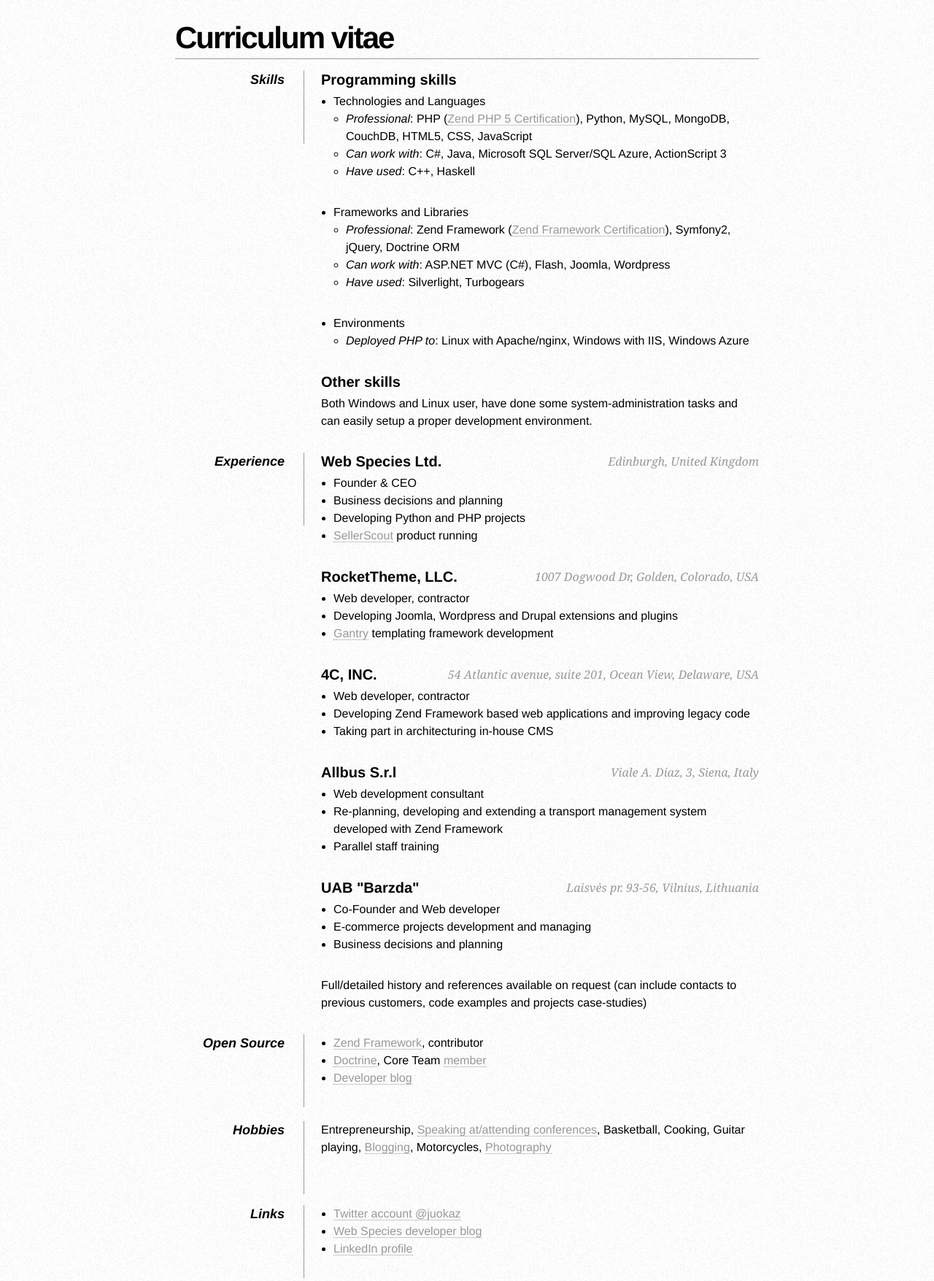
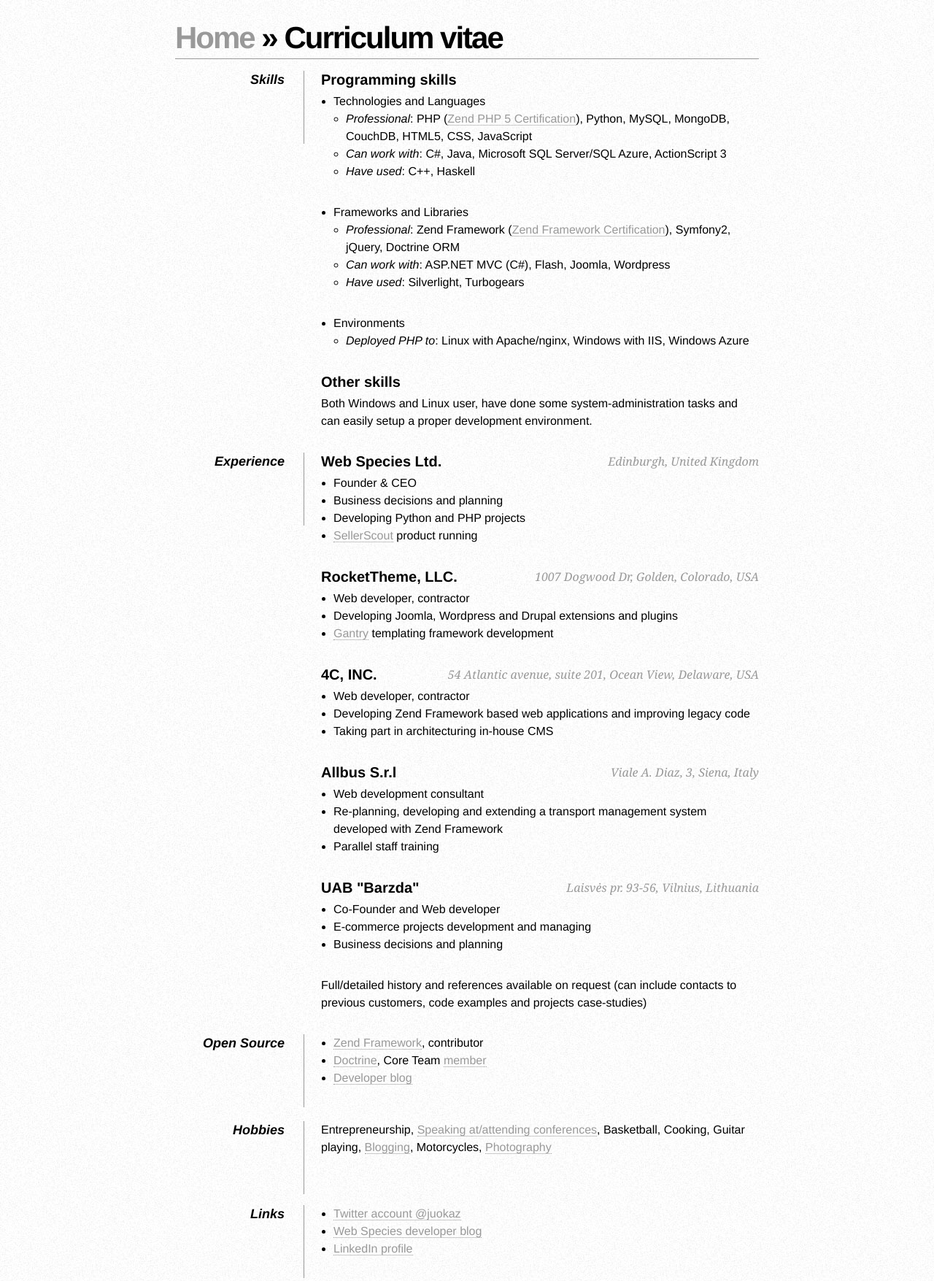
Before and after one commit to juokaz/juokaz.com, a Jekyll site: the page built from cv.html, in a window 1280 px wide. Shown: the whole page at 73% size. Built offline with Jekyll 4.4.1, drawn with Linux system fonts in a browser that asks for light colours.

Commit message:
Added home links

```diff
--- a/conferences.html
+++ b/conferences.html
@@ -3,7 +3,7 @@
 title: Conferences
 ---
 
-<h1>Conferences</h1>
+<h1><a href="/">Home</a> &raquo; Conferences</h1>
 <dl>
 	<dd class="clear"></dd>
 
--- a/cv.html
+++ b/cv.html
@@ -3,7 +3,7 @@
 title: Curriculum vitae
 ---
 
-<h1>Curriculum vitae</h1>
+<h1><a href="/">Home</a> &raquo; Curriculum vitae</h1>
 
 <dt>Skills</dt>
 <dd>
--- a/internal.css
+++ b/internal.css
@@ -15,3 +15,4 @@
 dt { font-style: italic; font-weight: bold; font-size: 18px; text-align: right; padding: 0 26px 0 0; width: 150px; float: left; height: 100px; border-right: 1px solid #999;  }
 dd { width: 600px; float: right; }
 dd.clear { float: none; margin: 0; height: 15px; }
+h1 a { border: none; }
```
